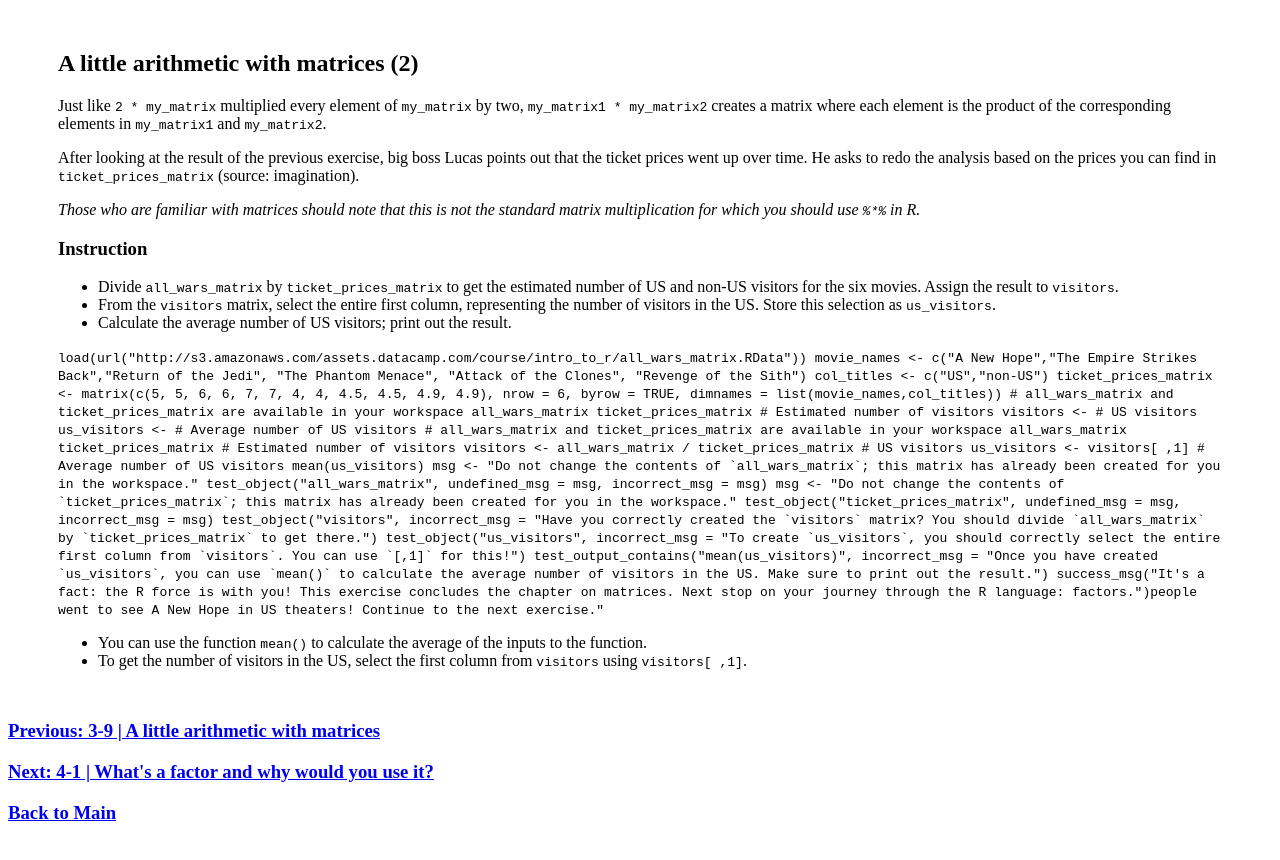
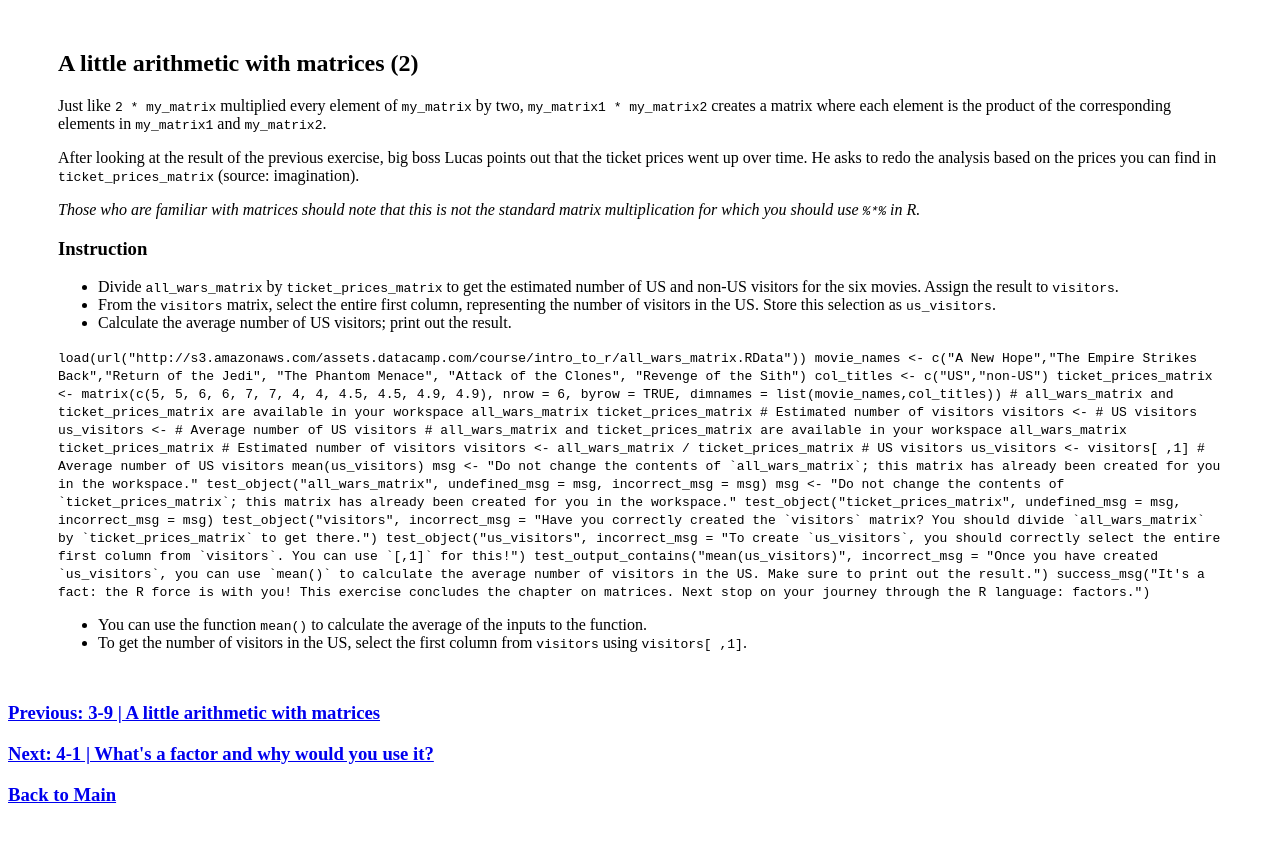
Before and after one commit to jkim205/jkim205.github.io, a Jekyll site: the page _pages/Day1/3-10.html, which Jekyll copies as it is, in a window 1280 px wide. Shown: the top 860 px of the page. Built offline with Jekyll 4.4.1, drawn with Linux system fonts in a browser that asks for light colours; a script that is not in the unit is left out.

Commit message:
Day 1 Ver. 1.0.1

```diff
--- a/_pages/Day1/3-10.html
+++ b/_pages/Day1/3-10.html
@@ -85,7 +85,7 @@ test_object("visitors",
 test_object("us_visitors", incorrect_msg = "To create `us_visitors`, you should correctly select the entire first column from `visitors`. You can use `[,1]` for this!")
 test_output_contains("mean(us_visitors)", incorrect_msg = "Once you have created `us_visitors`, you can use `mean()` to calculate the average number of visitors in the US. Make sure to print out the result.")
 
-success_msg("It's a fact: the R force is with you! This exercise concludes the chapter on matrices. Next stop on your journey through the R language: factors.")people went to see A New Hope in US theaters! Continue to the next exercise."
+success_msg("It's a fact: the R force is with you! This exercise concludes the chapter on matrices. Next stop on your journey through the R language: factors.")
 </code>
  <div data-type="hint">
 
```
